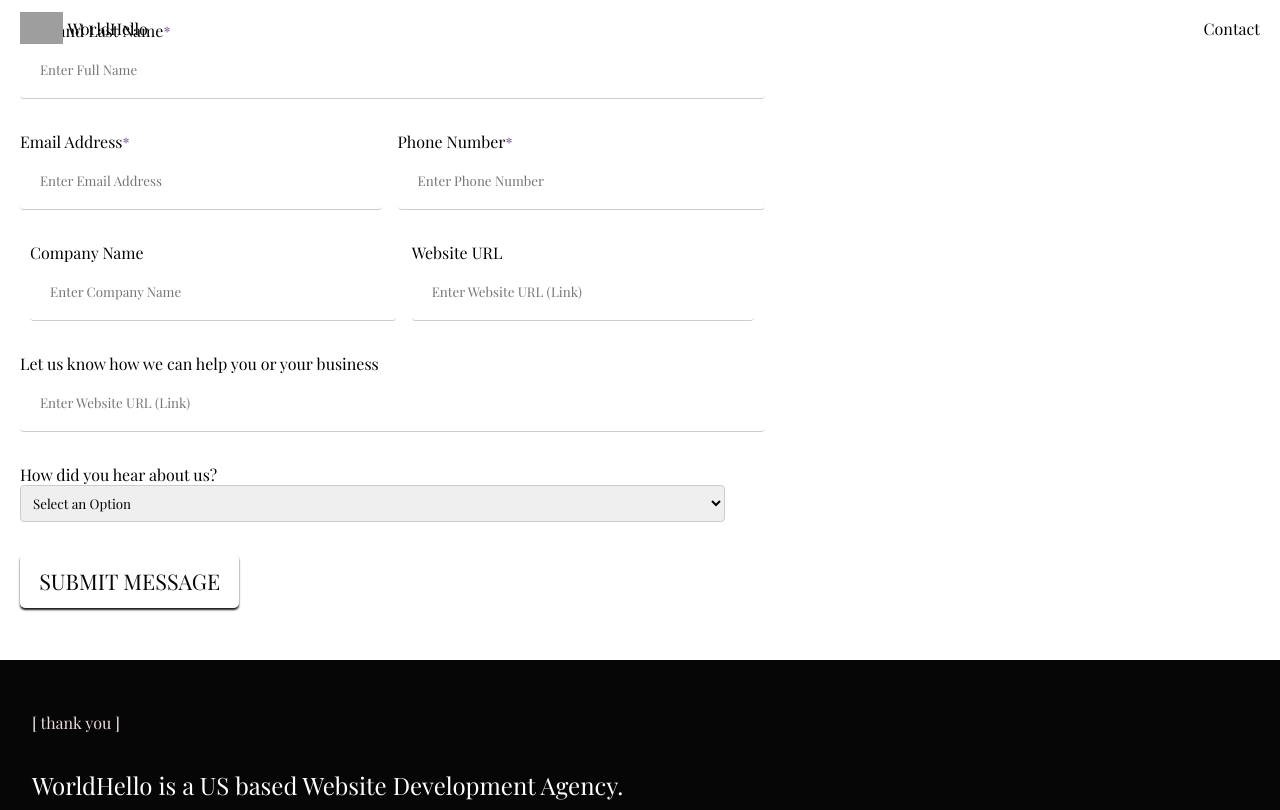
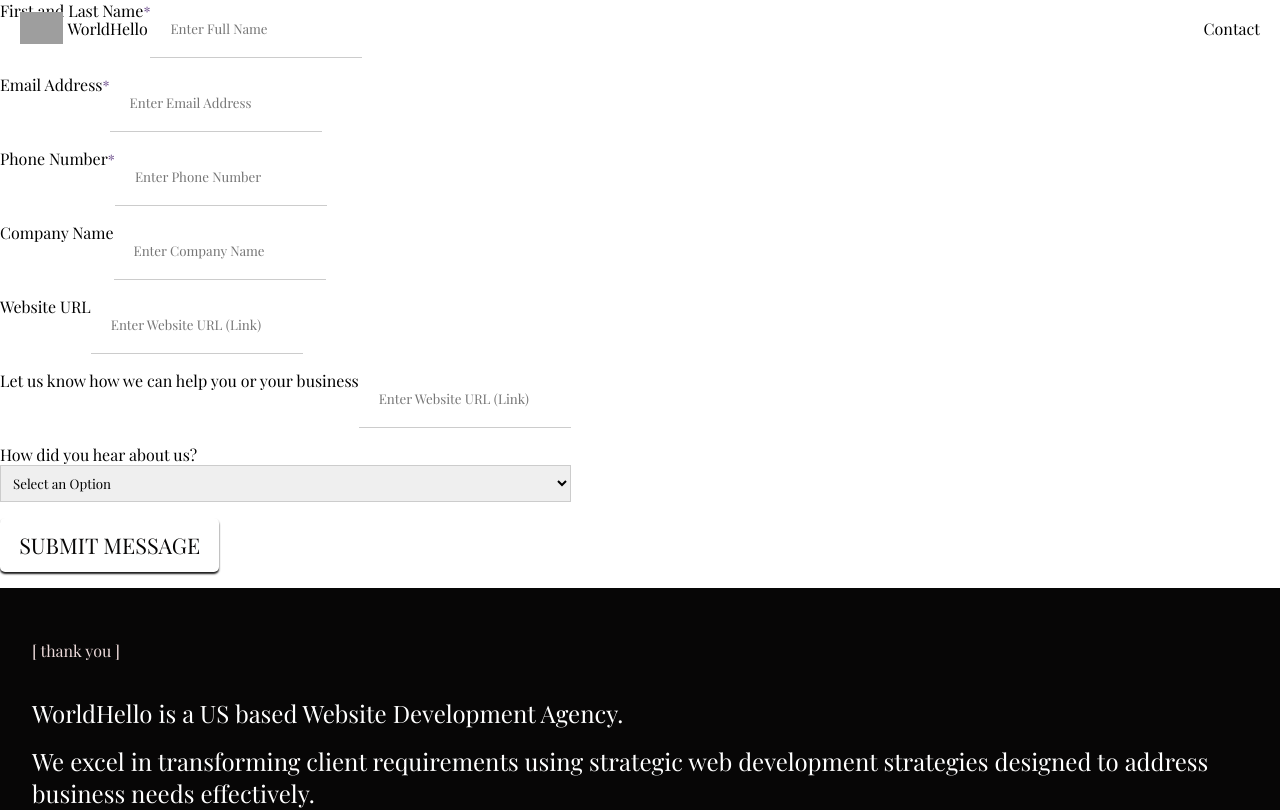
Before and after one commit to gtzjesus/WorldHello, a React (Vite) app: page /contact in a window 1280 px wide. Shown: the top 810 px of the page. Built offline with nearby package versions, Linux system fonts and the light colour scheme; no server answers; the database is empty; grey boxes are pictures that could not be loaded.

Commit message:
Form UI changes, all front end

```diff
--- a/src/ui/form/Form.jsx
+++ b/src/ui/form/Form.jsx
@@ -20,27 +20,27 @@ import Button from '../buttons/Button';
 
 const StyledForm = styled.form`
   width: fit-content;
-  padding: var(--padding-small);
+  display: flex;
+  flex-direction: column;
 `;
 
 const HorizontalGroup = styled.div`
-  display: flex;
-  justify-content: center;
   gap: var(--gap-form);
 `;
 
 const FormGroup = styled.div`
-  margin-bottom: var(--margin-medium);
+  margin-bottom: var(--margin-small);
 `;
 
-const Label = styled.label``;
+const Label = styled.label`
+  float: left;
+`;
 
 const Input = styled.input`
-  width: 100%;
+  max-width: fit-content;
   padding: var(--padding-small);
   border: none;
   border-bottom: 1px solid #ccc;
-  border-radius: 4px;
 `;
 
 const Error = styled.p`
@@ -52,7 +52,6 @@ const Select = styled.select`
   width: 100%;
   padding: 8px;
   border: 1px solid #ccc;
-  border-radius: 4px;
 `;
 
 const Option = styled.option``;
```
